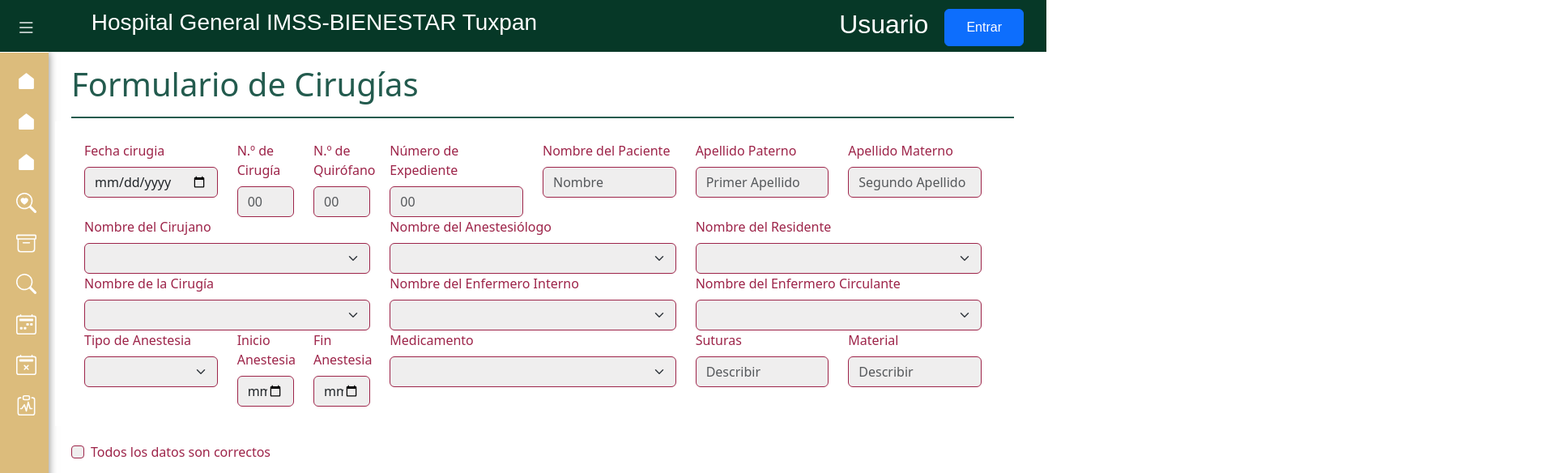
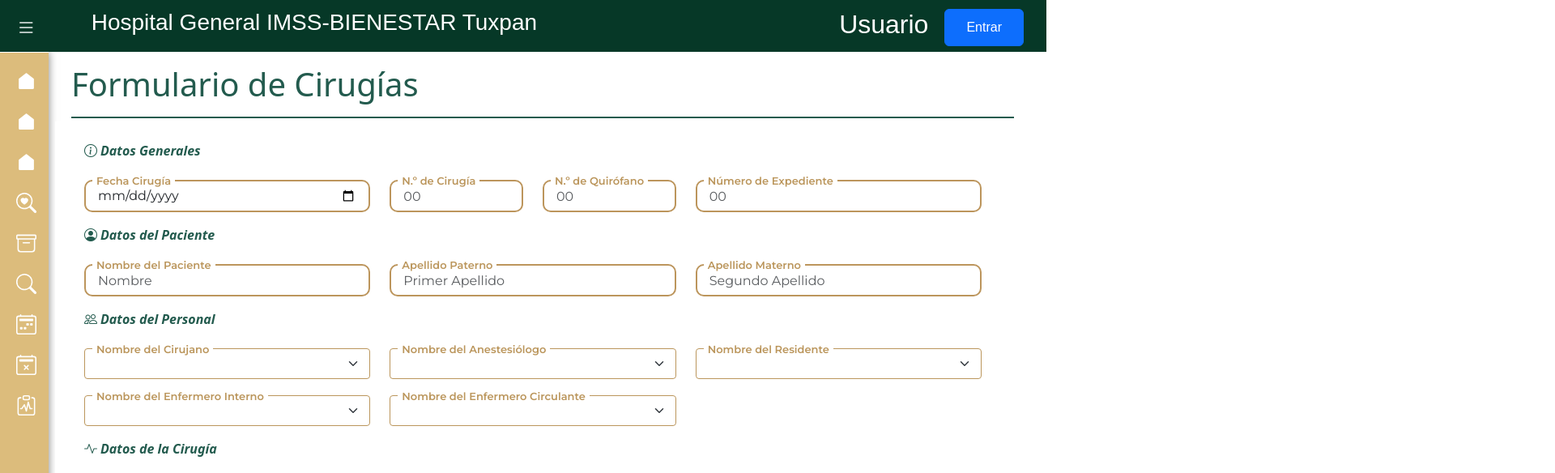
Before and after one commit to Adolfo2803/Proyecto-sishasm, an Angular app: page /registro-cirugias in a window 1280 px wide. Shown: the top 584 px of the page at 81% size, 1920 px wide, since content can reach past the window. Built offline with nearby package versions, Linux system fonts and the light colour scheme.

Commit message:
Logro: Modificacion del diseño del formulario ´registro-cirugias´

```diff
--- a/src/app/business/registro-cirugias/registro-cirugias.component.css
+++ b/src/app/business/registro-cirugias/registro-cirugias.component.css
@@ -7,7 +7,7 @@
     padding: 0;
 }
 
-input{
+/* input{
     border-color: #9D2449;
     background-color: rgb(239, 238, 238);
 }
@@ -18,7 +18,79 @@ label{
 select{
     border-color: #9D2449;
     background-color: rgb(239, 238, 238);
-}
+} */
  .title{
         color: #235b4e;
     }
+
+
+    /* Contenedor del input */
+.input-container {
+    position: relative;
+    margin-top: 20px;
+  }
+
+  /* Estilos del input */
+  .input-container .form-control {
+    border: 2px solid #BC955C; /* Color de borde por defecto */
+    border-radius: 10px;
+    padding: 0 15px;
+    height: 40px;
+    font-family: "Montserrat", sans-serif;
+    transition: border-color 0.3s ease; /* Transición suave para el cambio de color */
+  }
+
+  .input-container .form-control:focus {
+    border-color: #235b4e; /* Color verde */
+    outline: none; /* Opcional: elimina el contorno azul por defecto en algunos navegadores */
+  }
+
+  /* Estilos del label flotante, siempre en la parte superior */
+  .input-container .floating-label {
+    font-family: "Montserrat", sans-serif;
+    font-weight: 600;
+    position: absolute;
+    top: -8px;
+    left: 10px;
+    color: #BB965C;
+    font-size: 13px;
+    background-color: white;
+    padding: 0 5px;
+    pointer-events: none;
+  }
+
+
+
+  /* Estilo para los inputs y selects */
+.input-container .form-select {
+  border: 1px solid #BB965C; /* Cambia este color al que necesitas */
+  border-radius: 4px;
+}
+
+/* Agrega el color de borde cuando el campo está enfocado */
+.input-container .form-select:focus {
+  border-color: #235b4e; /* Color de borde al hacer foco */
+  box-shadow: 0 0 0 0.2rem rgba(0, 123, 255, 0.25);
+}
+
+/* Estilo del option */
+.input-container .form-select option:checked {
+  color: #235b4e; /* Color de texto */
+  background-color: #BB965C; /* Color de fondo del seleccionado */
+}
+.iconform{
+  color: #235b4e;
+    }
+    .etiquetaicono{
+      margin-left: 4px;
+      font-weight: 700;
+    }
+
+/*Estilos de los inconos de la tabla*/
+    .tableiconE{
+      margin-right: 20px;
+      color: #235b4e;
+  }
+  .tableiconD{
+      color: crimson;
+  }
--- a/src/app/business/registro-cirugias/registro-cirugias.component.html
+++ b/src/app/business/registro-cirugias/registro-cirugias.component.html
@@ -12,273 +12,207 @@
       novalidate
     >
     <div class="row bg-white mt-1 mb-1 p-4">
-        <div class="col-md-2">
-          <label for="fechaCirugia" class="form-label">Fecha cirugia</label>
-          <input
-            formControlName="fechaCirugia"
-            type="date"
-            class="form-control"
-            id="fechaCirugia"
-            required
-          />
+
+      <!-- Sección: Datos Cirugía -->
+      <div class="col-12 mb-1">
+        <i class="iconform bi-info-circle"><span class="etiquetaicono">Datos Generales</span></i>
+      </div>
+
+      <div class="col-md-4">
+        <div class="input-container">
+          <label for="fechaCirugia" class="floating-label">Fecha Cirugía</label>
+          <input formControlName="fechaCirugia" type="date" class="form-control" id="fechaCirugia" required />
           <div class="valid-feedback">Correcto!</div>
         </div>
-        <div class="col-md-1">
-          <label for="numCirugia" class="form-label">N.º de Cirugía</label>
-          <input
-            formControlName="numCirugia"
-            type="number"
-            class="form-control"
-            id="numCirugia"
-            placeholder="00"
-            required
-          />
       </div>
-        <div class="col-md-1">
-          <label for="numQuirofano" class="form-label"
-            >N.º de Quirófano</label
-          >
-          <input
-            formControlName="numQuirofano"
-            type="number"
-            class="form-control"
-            id="numQuirofano"
-            placeholder="00"
-            required
-          />
+
+      <div class="col-md-2">
+        <div class="input-container">
+          <label for="numCirugia" class="floating-label">N.º de Cirugía</label>
+          <input formControlName="numCirugia" type="number" class="form-control" id="numCirugia" placeholder="00" required />
         </div>
+      </div>
+
       <div class="col-md-2">
-          <label for="numExpediente" class="form-label"
-            >Número de Expediente</label
-          >
-          <input
-            formControlName="numExpediente"
-            type="number"
-            class="form-control"
-            id="numExpediente"
-            placeholder="00"
-            required
-          />
+        <div class="input-container">
+          <label for="numQuirofano" class="floating-label">N.º de Quirófano</label>
+          <input formControlName="numQuirofano" type="number" class="form-control" id="numQuirofano" placeholder="00" required />
         </div>
-        <div class="col-md-2">
-          <label for="nomPaciente" class="form-label"
-            >Nombre del Paciente</label
-          >
-          <input
-            formControlName="nomPaciente"
-            type="text"
-            class="form-control"
-            id="nomPaciente"
-            placeholder="Nombre"
-            required
-          />
       </div>
-        <div class="col-md-2">
-          <label for="apellidoPPaciente" class="form-label"
-            >Apellido Paterno</label
-          >
-          <input
-            formControlName="apellidoPPaciente"
-            type="text"
-            class="form-control"
-            id="apellidoPPaciente"
-            placeholder="Primer Apellido"
-            required
-          />
+
+      <div class="col-md-4">
+        <div class="input-container">
+          <label for="numExpediente" class="floating-label">Número de Expediente</label>
+          <input formControlName="numExpediente" type="number" class="form-control" id="numExpediente" placeholder="00" required />
         </div>
-        <div class="col-md-2">
-          <label for="apellidoMPaciente" class="form-label"
-            >Apellido Materno</label
-          >
-          <input
-            formControlName="apellidoMPaciente"
-            type="text"
-            class="form-control"
-            id="apellidoMPaciente"
-            placeholder="Segundo Apellido"
-            required
-          />
       </div>
+
+      <!-- Sección: Datos del Paciente -->
+      <div class="col-12 mt-3 mb-1">
+        <i class="iconform bi-person-circle"><span class="etiquetaicono">Datos del Paciente</span></i>
+      </div>
+
       <div class="col-md-4">
-          <label for="medicamento" class="form-label"
-            >Nombre del Cirujano</label
-          >
-          <select
-            formControlName="medicamento"
-            id="medicamento"
-            class="form-select"
-            required
-          >
+        <div class="input-container">
+          <label for="nomPaciente" class="floating-label">Nombre del Paciente</label>
+          <input formControlName="nomPaciente" type="text" class="form-control" id="nomPaciente" placeholder="Nombre" required />
+        </div>
+      </div>
+
+      <div class="col-md-4">
+        <div class="input-container">
+          <label for="apellidoPPaciente" class="floating-label">Apellido Paterno</label>
+          <input formControlName="apellidoPPaciente" type="text" class="form-control" id="apellidoPPaciente" placeholder="Primer Apellido" required />
+        </div>
+      </div>
+
+      <div class="col-md-4">
+        <div class="input-container">
+          <label for="apellidoMPaciente" class="floating-label">Apellido Materno</label>
+          <input formControlName="apellidoMPaciente" type="text" class="form-control" id="apellidoMPaciente" placeholder="Segundo Apellido" required />
+        </div>
+      </div>
+
+      <!-- Sección: Encargados de la Cirugía -->
+      <div class="col-12 mt-3 mb-1">
+        <i class="iconform bi-people"><span class="etiquetaicono">Datos del Personal</span></i>
+      </div>
+
+      <div class="col-md-4">
+        <div class="input-container">
+          <label for="nomCirujano" class="floating-label">Nombre del Cirujano</label>
+          <select formControlName="nomCirujano" id="nomCirujano" class="form-select" required>
             <option selected>Choose</option>
             <option>...</option>
           </select>
         </div>
+      </div>
+
       <div class="col-md-4">
-          <label for="nomAnestesiologo" class="form-label"
-            >Nombre del Anestesiólogo</label
-          >
-          <select
-            formControlName="nomAnestesiologo"
-            id="nomAnestesiologo"
-            class="form-select"
-            required
-          >
+        <div class="input-container">
+          <label for="nomAnestesiologo" class="floating-label">Nombre del Anestesiólogo</label>
+          <select formControlName="nomAnestesiologo" id="nomAnestesiologo" class="form-select" required>
             <option selected>Choose</option>
             <option>...</option>
           </select>
         </div>
+      </div>
+
       <div class="col-md-4">
-          <label for="nomResidente" class="form-label"
-            >Nombre del Residente</label
-          >
-          <select
-            formControlName="nomResidente"
-            id="nomResidente"
-            class="form-select"
-            required
-          >
+        <div class="input-container">
+          <label for="nomResidente" class="floating-label">Nombre del Residente</label>
+          <select formControlName="nomResidente" id="nomResidente" class="form-select" required>
             <option selected>Choose</option>
             <option>...</option>
           </select>
         </div>
+      </div>
+
       <div class="col-md-4">
-          <label for="nomCirugia" class="form-label"
-            >Nombre de la Cirugía</label
-          >
-          <select
-            formControlName="nomCirugia"
-            id="nomCirugia"
-            class="form-select"
-            required
-          >
+        <div class="input-container">
+          <label for="nomEnfeInt" class="floating-label">Nombre del Enfermero Interno</label>
+          <select formControlName="nomEnfeInt" id="nomEnfeInt" class="form-select" required>
             <option selected>Choose</option>
             <option>...</option>
           </select>
         </div>
+      </div>
+
       <div class="col-md-4">
-          <label for="nomEnfeInt" class="form-label"
-            >Nombre del Enfermero Interno</label
-          >
-          <select
-            formControlName="nomEnfeInt"
-            id="nomEnfeInt"
-            class="form-select"
-            required
-          >
+        <div class="input-container">
+          <label for="nomEnfeCir" class="floating-label">Nombre del Enfermero Circulante</label>
+          <select formControlName="nomEnfeCir" id="nomEnfeCir" class="form-select" required>
             <option selected>Choose</option>
             <option>...</option>
           </select>
         </div>
+      </div>
+
+      <!-- Sección: Datos de la Cirugía -->
+      <div class="col-12 mt-3 mb-1">
+        <i class="iconform bi-activity"><span class="etiquetaicono">Datos de la Cirugía</span></i>
+      </div>
+
       <div class="col-md-4">
-          <label for="nomEnfeCir" class="form-label"
-            >Nombre del Enfermero Circulante</label
-          >
-          <select
-            formControlName="nomEnfeCir"
-            id="nomEnfeCir"
-            class="form-select"
-            required
-          >
+        <div class="input-container">
+          <label for="nomCirugia" class="floating-label">Nombre de la Cirugía</label>
+          <select formControlName="nomCirugia" id="nomCirugia" class="form-select" required>
             <option selected>Choose</option>
             <option>...</option>
           </select>
         </div>
-        <div class="col-md-2">
-          <label for="tipoAnes" class="form-label">Tipo de Anestesia</label>
-          <select
-            formControlName="tipoAnes"
-            id="tipoAnes"
-            class="form-select"
-            required
-          >
+      </div>
+
+      <div class="col-md-4">
+        <div class="input-container">
+          <label for="tipoAnes" class="floating-label">Tipo de Anestesia</label>
+          <select formControlName="tipoAnes" id="tipoAnes" class="form-select" required>
             <option selected>Choose</option>
             <option>...</option>
           </select>
         </div>
-        <div class="col-md-1">
-          <label for="iniciaAnes" class="form-label">Inicio Anestesia</label>
-          <input
-            formControlName="iniciaAnes"
-            type="datetime-local"
-            class="form-control"
-            id="iniciaAnes"
-            required
-          />
       </div>
-        <div class="col-md-1">
-          <label for="finAnes" class="form-label">Fin Anestesia</label>
-          <input
-            formControlName="finAnes"
-            type="datetime-local"
-            class="form-control"
-            id="finAnes"
-            required
-          />
+
+      <div class="col-md-2">
+        <div class="input-container">
+          <label for="iniciaAnes" class="floating-label">Inicio Anestesia</label>
+          <input formControlName="iniciaAnes" type="datetime-local" class="form-control" id="iniciaAnes" required />
         </div>
+      </div>
+
+      <div class="col-md-2">
+        <div class="input-container">
+          <label for="finAnes" class="floating-label">Fin Anestesia</label>
+          <input formControlName="finAnes" type="datetime-local" class="form-control" id="finAnes" required />
+        </div>
+      </div>
+
       <div class="col-md-4">
-          <label for="medicamento" class="form-label">Medicamento</label>
-          <select
-            formControlName="medicamento"
-            id="medicamento"
-            class="form-select"
-            required
-          >
+        <div class="input-container">
+          <label for="medicamento" class="floating-label">Medicamento</label>
+          <select formControlName="medicamento" id="medicamento" class="form-select" required>
             <option selected>Choose</option>
             <option>...</option>
           </select>
         </div>
-        <div class="col-md-2">
-          <label for="suturas" class="form-label">Suturas</label>
-          <input
-            formControlName="suturas"
-            type="text"
-            class="form-control"
-            id="suturas"
-            placeholder="Describir"
-            required
-          />
       </div>
-        <div class="col-md-2">
-          <label for="material" class="form-label">Material</label>
-          <input
-            formControlName="material"
-            type="text"
-            class="form-control"
-            id="material"
-            placeholder="Describir"
-            required
-          />
+
+      <div class="col-md-4">
+        <div class="input-container">
+          <label for="suturas" class="floating-label">Suturas</label>
+          <input formControlName="suturas" type="text" class="form-control" id="suturas" placeholder="Describir" required />
         </div>
       </div>
 
-      <div class="col-12">
-        <div class="form-check">
-          <input
-            formControlName="validCheck"
-            class="form-check-input"
-            type="checkbox"
-            id="validCheck"
-            required
-          />
-          <label class="form-check-label" for="validCheck"
-            >Todos los datos son correctos</label
-          >
+      <div class="col-md-4">
+        <div class="input-container">
+          <label for="material" class="floating-label">Material</label>
+          <input formControlName="material" type="text" class="form-control" id="material" placeholder="Describir" required />
         </div>
       </div>
+
+      <!-- Confirmación -->
+      <div class="col-12 mt-4">
+        <div class="form-check">
+          <input formControlName="validCheck" class="form-check-input" type="checkbox" id="validCheck" required />
+          <label class="form-check-label" for="validCheck">Todos los datos son correctos</label>
+        </div>
+      </div>
+
+      <!-- Botón Confirmar -->
+      <div class="d-grid gap-2 col-3 mx-auto mt-1">
+        <button (click)="ConfirmarDatos()" class="btn btn-danger" type="submit">Confirmar Datos</button>
+      </div>
+
+    </div>
+
       <div class="hrflex"></div>
 
-      <div class="d-grid gap-2 col-3 mx-auto">
-        <button
-          (click)="ConfirmarDatos()"
-          class="btn btn-danger center"
-          type="submit"
-        >
-          Confirmar Datos
-        </button>
-      </div>
+
     </form>
 
     <!-- Tabla debajo del formulario -->
+    <i class="iconform bi-table"><span class="etiquetaicono">Tabla de resultados</span></i>
     <table class="table mt-4">
       <thead>
         <tr>
@@ -301,6 +235,8 @@
           <th scope="col">Medicamento</th>
           <th scope="col">Suturas</th>
           <th scope="col">Material</th>
+          <th scope="col">Acciones</th>
+
         </tr>
       </thead>
       <tbody>
@@ -326,9 +262,14 @@
           <td>{{ cirugias.medicamento }}</td>
           <td>{{ cirugias.suturas }}</td>
           <td>{{ cirugias.material }}</td>
+          <td><a href="#"><i class="tableiconE bi bi-pencil-square"></i>
+            <a href="#"><i class="tableiconD bi bi-trash3-fill"></i></a>
+          </a></td>
         </tr>
         }
       </tbody>
     </table>
   </div>
+
+
 </div>
```
Lines whose indentation alone changed are shown as unchanged.
